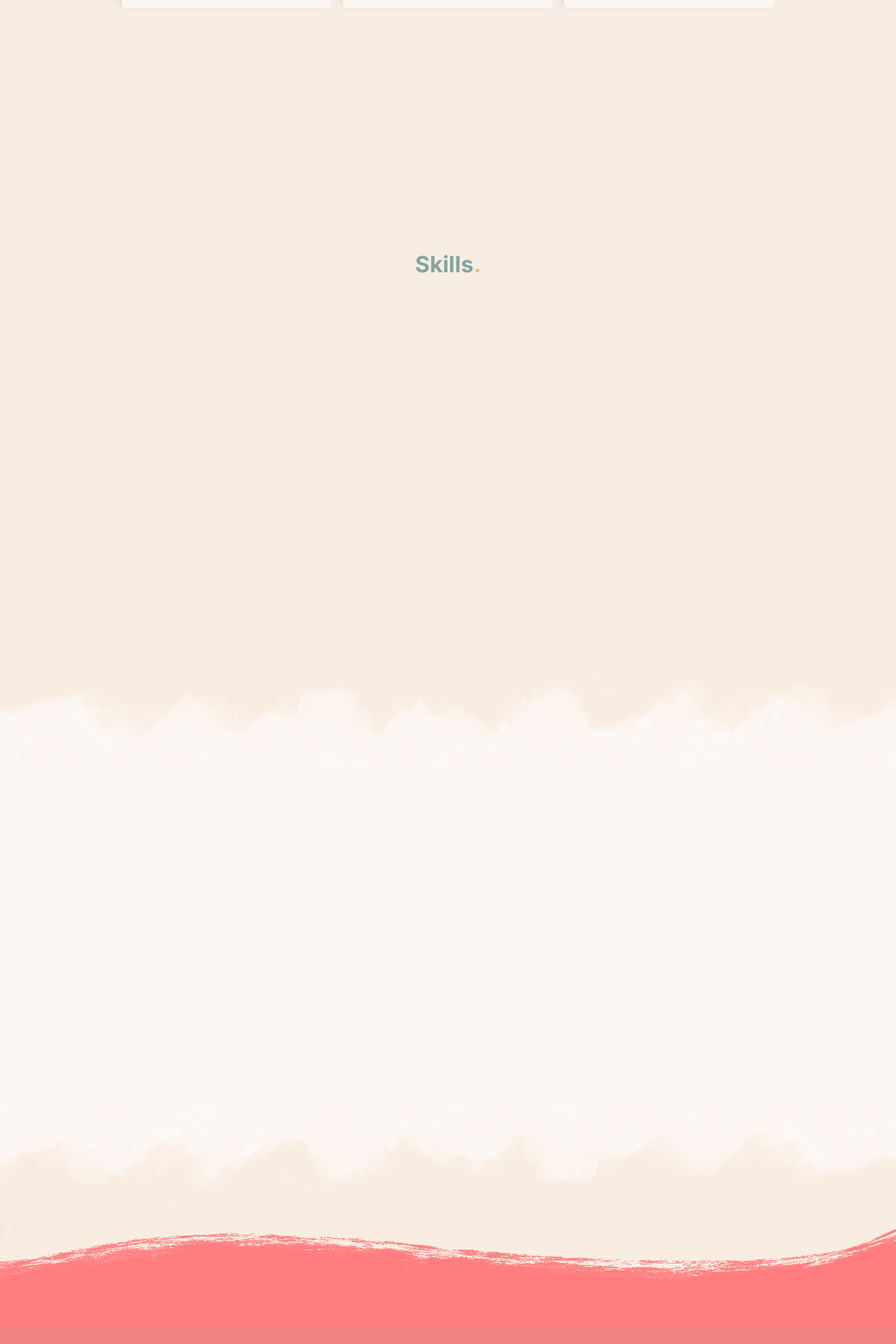
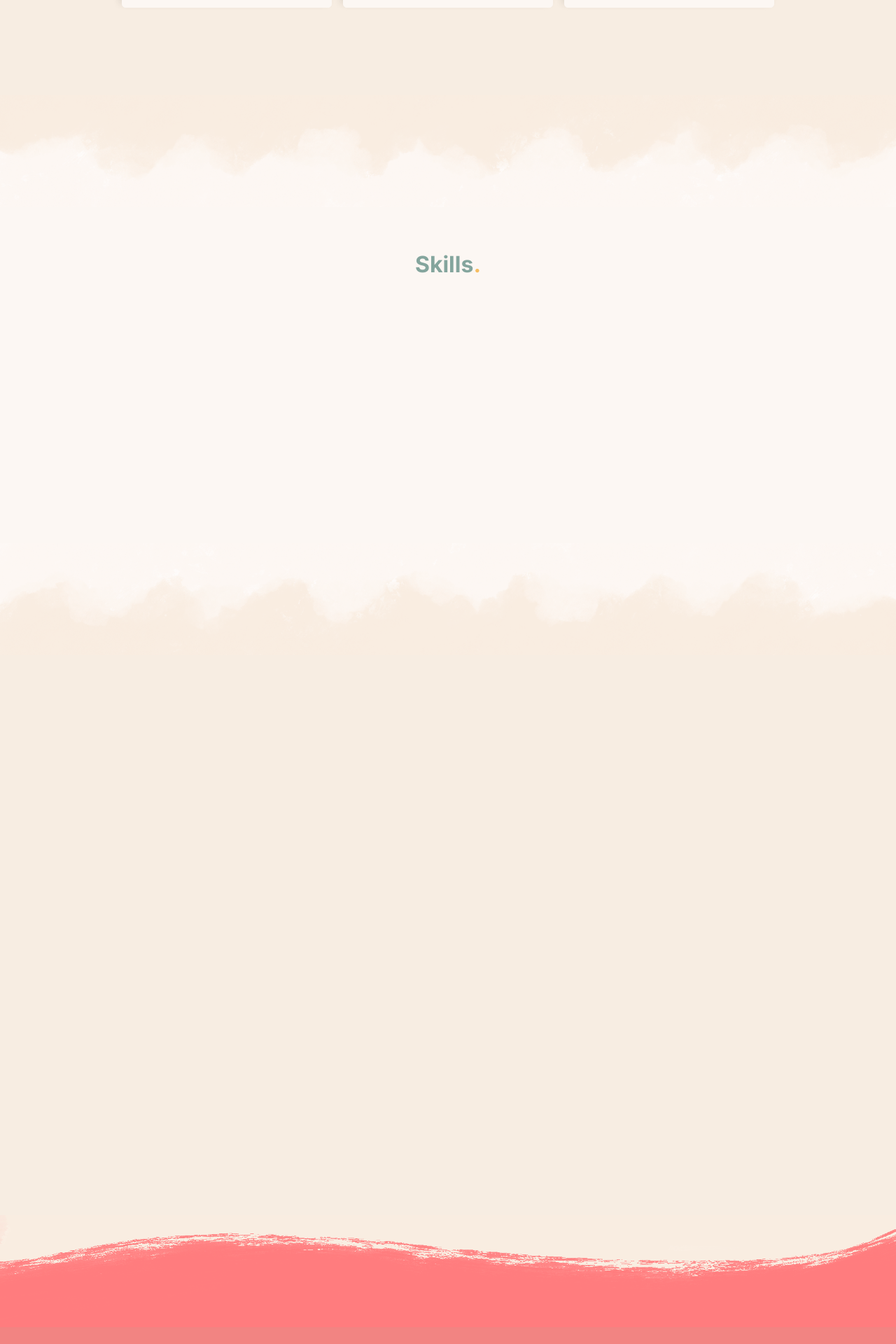
Before and after one commit to Lulzies87/portfolio, a React (Vite) app in the folder app/: page / in a window 1280 px wide. Shown: the part 1520-3440 px from the top of the page at 70% size. Built offline with nearby package versions, Linux system fonts and the light colour scheme; a web font is replaced by a local one.

Commit message:
move about background to skills section

```diff
--- a/app/src/components/About/About.module.scss
+++ b/app/src/components/About/About.module.scss
@@ -4,23 +4,8 @@
     position: relative;
     min-height: 100vh;
     align-content: center;
-    background-color: $muted;
     padding: 2.5rem 2rem;
     border-radius: $border-radius;
-
-    &__transitionTop {
-        position: absolute;
-        transform: translateX(-50%);
-        top: 0;
-        width: 100%;
-    }
-
-    &__transitionBottom {
-        position: absolute;
-        transform: translateX(-50%) rotate(180deg);
-        bottom: 0;
-        width: 100%;
-    }
 
     &__innerWrap {
         display: flex;
--- a/app/src/components/About/About.tsx
+++ b/app/src/components/About/About.tsx
@@ -43,12 +43,6 @@ export default function About() {
 
   return (
     <div ref={aboutRef} id="about" className={styles.aboutContainer}>
-      <img
-        className={styles.aboutContainer__transitionTop}
-        src="/images/transition.png"
-        alt="transition-image"
-      />
-
       <div className={`${styles.aboutContainer__innerWrap} content`}>
         <img
           ref={imageRef}
@@ -78,12 +72,6 @@ export default function About() {
           </p>
         </div>
       </div>
-
-      <img
-        className={styles.aboutContainer__transitionBottom}
-        src="/images/transition.png"
-        alt="transition-image"
-      />
     </div>
   );
 }
--- a/app/src/components/Skills/Skills.module.scss
+++ b/app/src/components/Skills/Skills.module.scss
@@ -1,8 +1,23 @@
 @import "@/styles/_variables.scss";
 
 .skillsContainer {
+  position: relative;
   height: 100vh;
   align-content: center;
+  background-color: $muted;
+  &__transitionTop {
+    position: absolute;
+    transform: translateX(-50%);
+    top: 0;
+    width: 100%;
+  }
+
+  &__transitionBottom {
+    position: absolute;
+    transform: translateX(-50%) rotate(180deg);
+    bottom: 0;
+    width: 100%;
+  }
 }
 
 .skillsList {
--- a/app/src/components/Skills/Skills.tsx
+++ b/app/src/components/Skills/Skills.tsx
@@ -35,7 +35,13 @@ export default function Skills() {
   });
 
   return (
-    <div id="skills" className={`${styles.skillsContainer} content`}>
+    <div id="skills" className={styles.skillsContainer}>
+      <img
+        className={styles.skillsContainer__transitionTop}
+        src="/images/transition.png"
+        alt="transition-image"
+      />
+      <div className={`${styles.skillsContainer__innerWrap} content`}>
         <h1>
           Skills<span className="text-accent">.</span>
         </h1>
@@ -64,5 +70,11 @@ export default function Skills() {
           ))}
         </ul>
       </div>
+      <img
+        className={styles.skillsContainer__transitionBottom}
+        src="/images/transition.png"
+        alt="transition-image"
+      />
+    </div>
   );
 }
```
Lines whose indentation alone changed are shown as unchanged.
